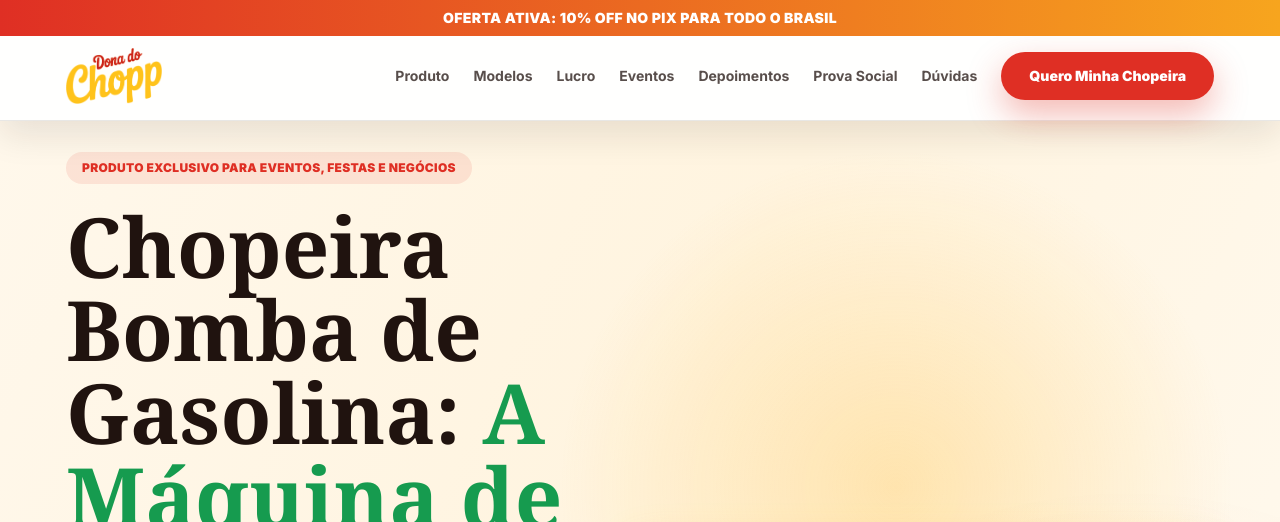
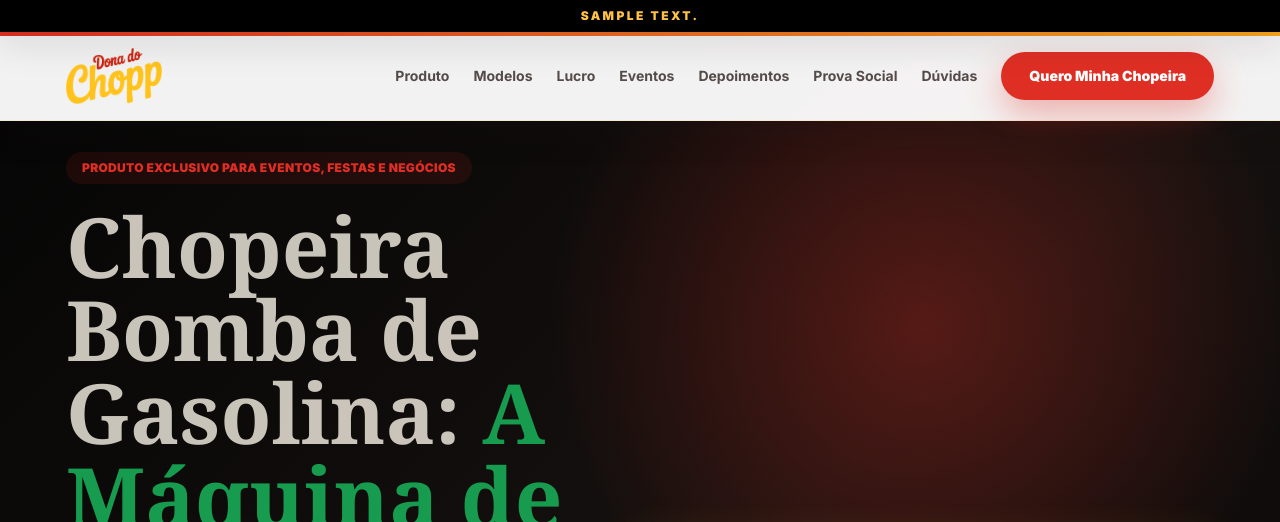
Before and after one commit to Pythonic2/ladingpage_donadochopp, a Django app: page / in a window 1280 px wide. Shown: the top 522 px of the page. Run offline with Django 5.2, Linux system fonts and the light colour scheme; data comes from the database, SQL or seed files in the repository; tables that the repository leaves empty hold one stand-in row (values such as "Sample post"); grey boxes marked "Sample" are stand-in pictures; some libraries are stand-ins or nearby versions.

Commit message:
modo black e headline

```diff
--- a/home/models.py
+++ b/home/models.py
@@ -87,6 +87,38 @@ class Depoimento(models.Model):
 
     def __str__(self):
         return self.nome_cliente
+
+
+class ConfiguracaoLanding(models.Model):
+    mostrar_barra_topo = models.BooleanField(default=True)
+    texto_barra_topo = models.CharField(
+        max_length=140,
+        default="Oferta ativa: 10% off no PIX para todo o Brasil",
+        blank=True,
+    )
+    modo_black_friday = models.BooleanField(default=False)
+    texto_selo_black = models.CharField(
+        max_length=80,
+        default="Black Friday",
+        blank=True,
+    )
+    atualizado_em = models.DateTimeField(auto_now=True)
+
+    class Meta:
+        verbose_name = "Configuração da landing"
+        verbose_name_plural = "Configuração da landing"
+
+    def __str__(self):
+        return "Configuração da landing"
+
+    def save(self, *args, **kwargs):
+        self.pk = 1
+        super().save(*args, **kwargs)
+
+    @classmethod
+    def get_solo(cls):
+        obj, _created = cls.objects.get_or_create(pk=1)
+        return obj
 
 
 def landing_media_upload_path(instance, filename):
--- a/home/views.py
+++ b/home/views.py
@@ -9,6 +9,7 @@ from .models import (
     Pergunta,
     Evento,
     Depoimento,
+    ConfiguracaoLanding,
     MidiaLanding,
     SecaoLanding,
     SecaoLandingMidia,
@@ -107,6 +108,7 @@ def home_view(request):
         "landing_new.html",
         {
             "produtos": produtos,
+            "config_landing": ConfiguracaoLanding.get_solo(),
             "eventos": eventos,
             "eventos_midia": midias_secao.get("eventos", []),
             "depoimentos": depoimentos,
--- a/templates/landing_new.html
+++ b/templates/landing_new.html
@@ -319,6 +319,57 @@
                 line-height: 1.05;
             }
         }
+
+        body.black-mode {
+            background: #050505;
+            color: #fff8ec;
+        }
+
+        body.black-mode .hero-shell {
+            background:
+                radial-gradient(circle at 72% 28%, rgba(223, 47, 36, .32), transparent 30%),
+                radial-gradient(circle at 16% 84%, rgba(255, 194, 71, .18), transparent 32%),
+                linear-gradient(135deg, #050505 0%, #15110f 54%, #050505 100%);
+            color: #fff8ec;
+        }
+
+        body.black-mode .bg-white,
+        body.black-mode .bg-cream {
+            background-color: #0e0d0c !important;
+            color: #fff8ec !important;
+        }
+
+        body.black-mode .text-ink,
+        body.black-mode .text-ink\/62,
+        body.black-mode .text-ink\/60,
+        body.black-mode .text-ink\/58,
+        body.black-mode .text-ink\/55,
+        body.black-mode .text-ink\/52,
+        body.black-mode .text-ink\/50,
+        body.black-mode .text-ink\/45,
+        body.black-mode .text-ink\/40 {
+            color: rgba(255, 248, 236, .78) !important;
+        }
+
+        body.black-mode .product-media {
+            background:
+                radial-gradient(circle at 50% 58%, rgba(223, 47, 36, .24), transparent 48%),
+                linear-gradient(180deg, #17110f, #060606);
+        }
+
+        body.black-mode .border-ink\/10,
+        body.black-mode .border-slate-200,
+        body.black-mode .border-black\/10 {
+            border-color: rgba(255, 194, 71, .18) !important;
+        }
+
+        .black-friday-ribbon {
+            display: none;
+        }
+
+        body.black-mode .black-friday-ribbon {
+            display: block;
+        }
     </style>
     <!-- Google Tag Manager -->
     <script>(function (w, d, s, l, i) {
@@ -331,13 +382,18 @@
         })(window, document, 'script', 'dataLayer', 'GTM-W8M4FXSH');</script>
 </head>
 
-<body class="font-body text-ink antialiased">
+<body class="font-body text-ink antialiased {% if config_landing.modo_black_friday %}black-mode{% endif %}">
+    <div class="black-friday-ribbon fixed inset-x-0 top-0 z-[95] bg-black px-4 py-2 text-center text-xs font-black uppercase tracking-[.2em] text-beer shadow-soft">
+        {{ config_landing.texto_selo_black|default:"Black Friday" }}
+    </div>
     <noscript><iframe src="https://www.googletagmanager.com/ns.html?id=GTM-W8M4FXSH" height="0" width="0"
             style="display:none;visibility:hidden"></iframe></noscript>
 
+    {% if config_landing.mostrar_barra_topo %}
     <div class="urgency-bar fixed left-0 right-0 top-0 z-[90] hidden px-4 py-2 text-center text-xs font-black uppercase tracking-wide text-white sm:text-sm md:block">
-        Oferta ativa: 10% off no PIX para todo o Brasil
+        {{ config_landing.texto_barra_topo|default:"Oferta ativa: 10% off no PIX para todo o Brasil" }}
     </div>
+    {% endif %}
 
     <header class="fixed left-0 right-0 top-0 z-[80] border-b border-ink/10 bg-white/95 shadow-soft backdrop-blur-xl md:top-8">
         <div class="container-max mx-auto flex items-center justify-between px-4 py-3 md:py-4">
```
Also changed, not shown: home/admin.py (+14 -0 lines), home/migrations/0022_configuracaolanding.py (added), home/migrations/0023_configuracaolanding_mostrar_barra_topo_and_more.py (added).
